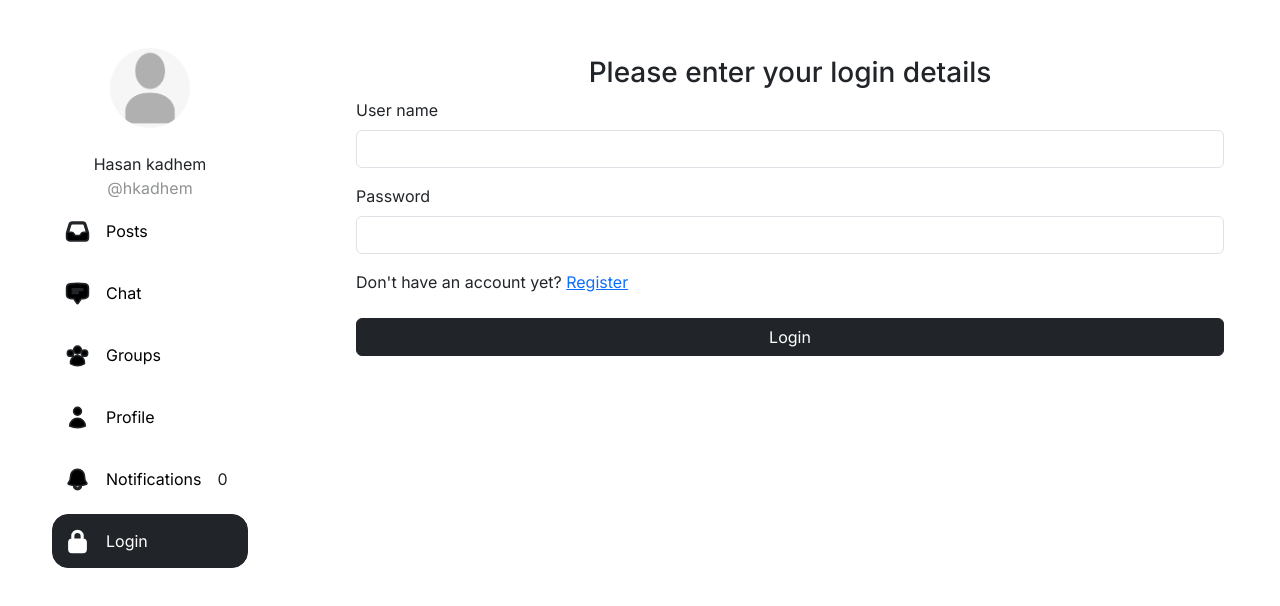
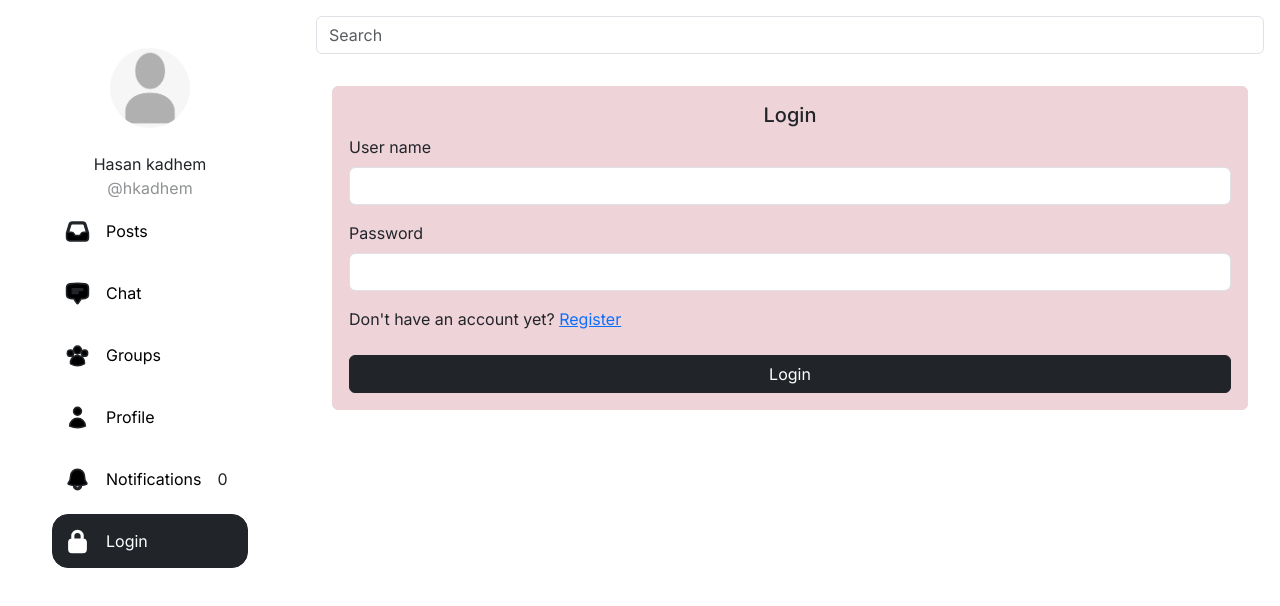
Before and after one commit to mariamqiix/social-network, a Next.js app in the folder frontend/: page /login in a window 1280 px wide. Shown: the top 606 px of the page. Built offline with nearby package versions, Linux system fonts and the light colour scheme.

Commit message:
added colors
also added progress bar
and search bar

```diff
--- /dev/null
+++ b/frontend/src/app/components/card.tsx
@@ -0,0 +1,13 @@
+import { randomColor } from "./colors";
+
+export default function Card({ title = "", color = "", children }: { title: string, color: string, children: any }) {
+    if (color == "") {
+        color = randomColor();
+    }
+    return <div className="card m-4" style={{ background: color, borderColor: color }}>
+        <div className="card-body">
+            <h5 className="card-title text-center">{title}</h5>
+            {children}
+        </div>
+    </div>;
+}
--- /dev/null
+++ b/frontend/src/app/components/colors.ts
@@ -0,0 +1,19 @@
+export const colors = [
+    "#B5C0D0",
+    "#CCD3CA",
+    "#F5E8DD",
+    "#EED3D9",
+    "#91DDCF",
+    "#D8EFD3",
+    "#F6F7C4",
+    "#E0AED0",
+    "#FAF3F0",
+    "#C4DFDF",
+    "#F5F0BB",
+    "#C4DFAA",
+    "#F7DBF0",
+];
+
+export function randomColor(): string {
+    return colors[Math.floor(Math.random() * colors.length)];
+}
--- /dev/null
+++ b/frontend/src/app/components/progress_bar.tsx
@@ -0,0 +1,5 @@
+export default function ProgressBar({ progress = 1 }: { progress: number }) {
+    return <div className="progress" role="progressbar" >
+        <div className="progress-bar progress-bar-striped progress-bar-animated" style={{ width: `${(100*progress).toString()}%` }}></div>
+    </div>;
+}
--- /dev/null
+++ b/frontend/src/app/components/search_bar.tsx
@@ -0,0 +1,5 @@
+export default function SearchBar() {
+    return <div className="w-100 p-2">
+        <input type="text" className="form-control" name="search" placeholder="Search" />
+    </div>;
+}
--- a/frontend/src/app/globals.css
+++ b/frontend/src/app/globals.css
@@ -6,3 +6,7 @@ nav {
     width: 25px;
     height: 25px;
 }
+
+.form-control {
+    background: rgba(255, 255, 255, 0.513);
+}
--- a/frontend/src/app/layout.tsx
+++ b/frontend/src/app/layout.tsx
@@ -3,6 +3,7 @@ import { Inter } from "next/font/google";
 import "./globals.css";
 import "bootstrap/dist/css/bootstrap.min.css";
 import Nav from "./components/nav";
+import SearchBar from "./components/search_bar";
 
 const inter = Inter({ subsets: ["latin"] });
 
@@ -21,6 +22,7 @@ export default function RootLayout({
       <body className={inter.className + " d-flex flex-row h-100"}>
         <Nav />
         <div className="flex-fill h-100 overflow-y-scroll p-2">
+          <SearchBar />
           {children}
         </div>
       </body>
--- a/frontend/src/app/login/page.tsx
+++ b/frontend/src/app/login/page.tsx
@@ -1,12 +1,15 @@
 'use client';
 
 import { useState } from "react";
+import Card from "../components/card";
+import { randomColor } from "../components/colors";
 
+const color = randomColor();
 export default function loginPage() {
     let [isRegister, setIsRegister] = useState(true);
-
-    return isRegister ? <form className="w-100 h-100 p-5 d-flex flex-column justify-content-center">
-        <h3 className="text-center">Please enter your login details</h3>
+    return isRegister ? <Card title="Login" color={color}>
+        <form className="d-flex flex-column">
+            {/* <h3 className="text-center">Please enter your login details</h3> */}
             <div className="mb-3">
                 <label className="form-label">User name</label>
                 <input type="text" className="form-control" name="username" aria-describedby="emailHelp" />
@@ -20,10 +23,12 @@ export default function loginPage() {
                     setIsRegister(false);
                 }}>Register</a>
             </span>
-        <br/>
+            <br />
             <button type="submit" className="btn btn-dark">Login</button>
-    </form> : <form className="w-100 h-100 p-5 d-flex flex-column justify-content-center">
-        <h3 className="text-center">Please enter your account details</h3>
+        </form>
+    </Card> : <Card title="Register" color={color}>
+        <form className="d-flex flex-column">
+            {/* <h3 className="text-center">Please enter your account details</h3> */}
             <div className="mb-3">
                 <label className="form-label">Email</label>
                 <input type="email" className="form-control" name="email" aria-describedby="emailHelp" />
@@ -42,7 +47,8 @@ export default function loginPage() {
                     setIsRegister(true);
                 }}>Login</a>
             </span>
-        <br/>
+            <br />
             <button type="submit" className="btn btn-dark">Register</button>
-    </form>;
+        </form>
+    </Card>;
 }
```
Lines whose indentation alone changed are shown as unchanged.
